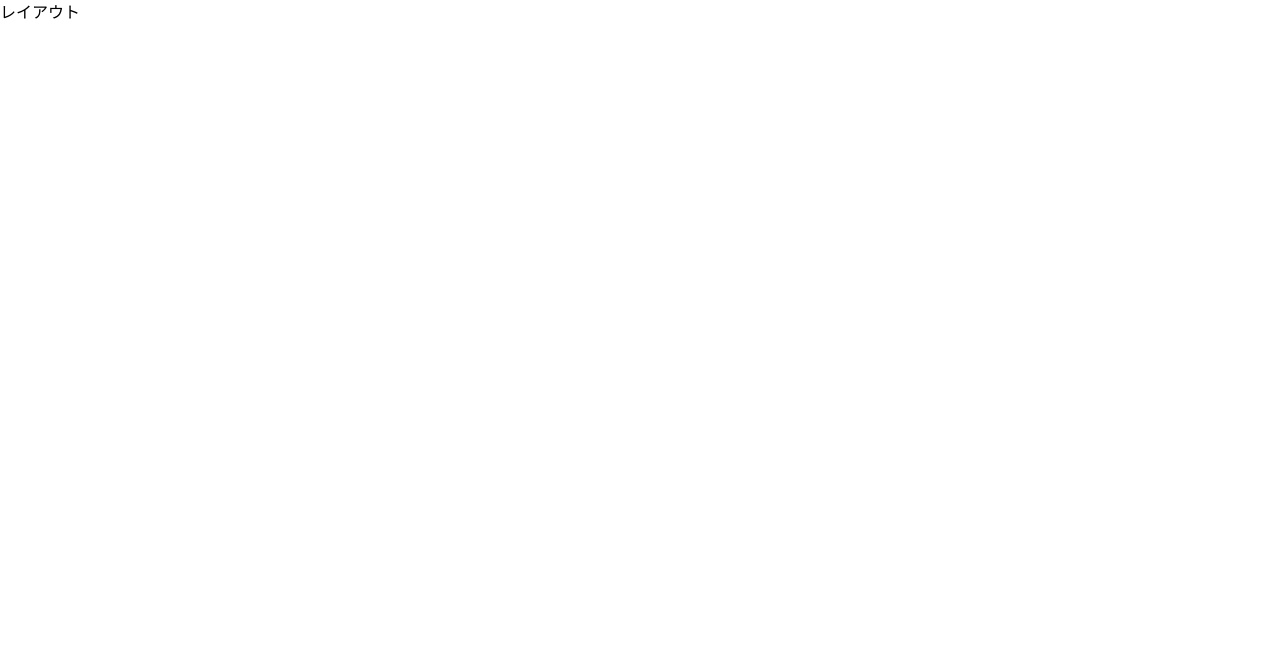
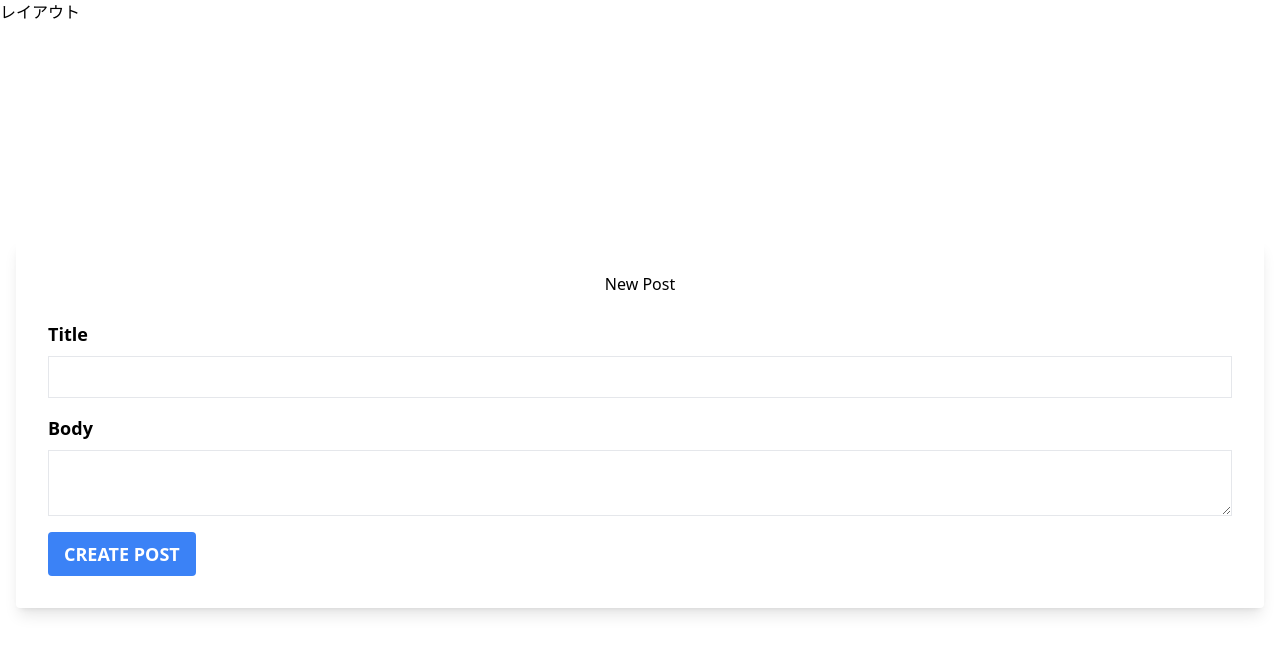
Before and after one commit to ryotaro-tenya0727/nuxt_basic, a Nuxt app: page /NewPost in a window 1280 px wide. Before the commit this address had no page. Shown: the top 654 px of the page. Built offline with nearby package versions, Linux system fonts and the light colour scheme.

Commit message:
ADD: 投稿機能追加

```diff
--- /dev/null
+++ b/pages/NewPost.vue
@@ -0,0 +1,57 @@
+<template>
+  <div class="flex items-center h-screen w-full bg-teal-lighter">
+    <div class="w-full bg-white rounded shadow-lg p-8 m-4">
+      <h1 class="block w-full text-center text-grey-darkest mb-6">New Post</h1>
+      <div class="flex flex-col mb-4">
+        <label class="mb-2 font-bold text-lg text-grey-darkest" for="title"
+          >Title</label
+        >
+        <input
+          v-model="postData.title"
+          class="border py-2 px-3 text-grey-darkest"
+          type="text"
+          name="first_name"
+          id="first_name"
+        />
+      </div>
+      <div class="flex flex-col mb-4">
+        <label class="mb-2 font-bold text-lg text-grey-darkest" for="body"
+          >Body</label
+        >
+        <textarea
+          v-model="postData.body"
+          class="border py-2 px-3 text-grey-darkest"
+          name="body"
+          id="body"
+        ></textarea>
+      </div>
+      <button
+        @click="handleCreatePost()"
+        class="bg-blue-500 hover:bg-blue-700 text-white font-bold py-2 px-4 uppercase text-lg mx-auto rounded"
+        type="submit"
+      >
+        Create Post
+      </button>
+    </div>
+  </div>
+</template>
+
+<script setup lang="ts">
+import { PostRepository } from '~/repositories/post';
+type PostData = {
+  title: string;
+  body: string;
+};
+const postData = reactive<PostData>({
+  title: '',
+  body: '',
+});
+
+const handleCreatePost = async () => {
+  await PostRepository.create(postData).then((res) => {
+    console.log(res.data);
+  });
+};
+</script>
+
+<style scoped></style>
--- a/pages/login.vue
+++ b/pages/login.vue
@@ -37,7 +37,9 @@
         >
           Log In
         </button>
-
+        <br />
+        <br />
+        <br />
         <button
           class="bg-indigo-500 text-gray-100 p-4 w-full rounded-full tracking-wide font-semibold font-display focus:outline-none focus:shadow-outline hover:bg-indigo-600 shadow-lg"
           @click="handleLogout"
@@ -56,7 +58,6 @@ const email = ref<string>('');
 const password = ref<string>('');
 
 const handleLogin = async () => {
-  try {
   await UserRepository.login(email.value, password.value)
     .then((res) => {
       if (res?.status === 200) {
@@ -65,12 +66,10 @@ const handleLogin = async () => {
         alert('メールアドレスかパスワードが間違っています。');
       }
     })
-      .catch(() => {
+    .catch((error) => {
+      console.log(error);
       alert('ログインに失敗しました。');
     });
-  } catch (error) {
-    console.error('Error fetching tasks:', error);
-  }
 };
 
 const handleLogout = async () => {
--- /dev/null
+++ b/repositories/post.ts
@@ -0,0 +1,27 @@
+import { type AxiosResponse } from 'axios';
+import axios from './axisoWrapper';
+import { getAuthDataFromStorage } from './user';
+
+export type Post = {
+  title: string;
+  body: string;
+  userName: string;
+  createdAt: string;
+};
+
+export type PostForRequest = Pick<Post, 'title' | 'body'>;
+
+export const PostRepository = {
+  create: async (formData: PostForRequest) => {
+    console.log(getAuthDataFromStorage());
+    return await axios
+      .post('/posts', formData, {
+        headers: getAuthDataFromStorage(),
+      })
+      .then((res: AxiosResponse<Post>) => {
+        console.log(res);
+        alert('投稿しました');
+        return res;
+      });
+  },
+};
--- a/repositories/user.ts
+++ b/repositories/user.ts
@@ -19,7 +19,7 @@ type AuthHeaders = {
   'Content-Type': string;
 };
 
-const getAuthDataFromStorage = (): AuthHeaders => {
+export const getAuthDataFromStorage = (): AuthHeaders => {
   return {
     'access-token': localStorage.getItem('access-token'),
     client: localStorage.getItem('client'),
@@ -66,6 +66,7 @@ export const UserRepository = {
         return res;
       })
       .catch((err: AxiosError) => {
+        console.log(err);
         return err.response;
       });
   },
```
Lines whose indentation alone changed are shown as unchanged.
